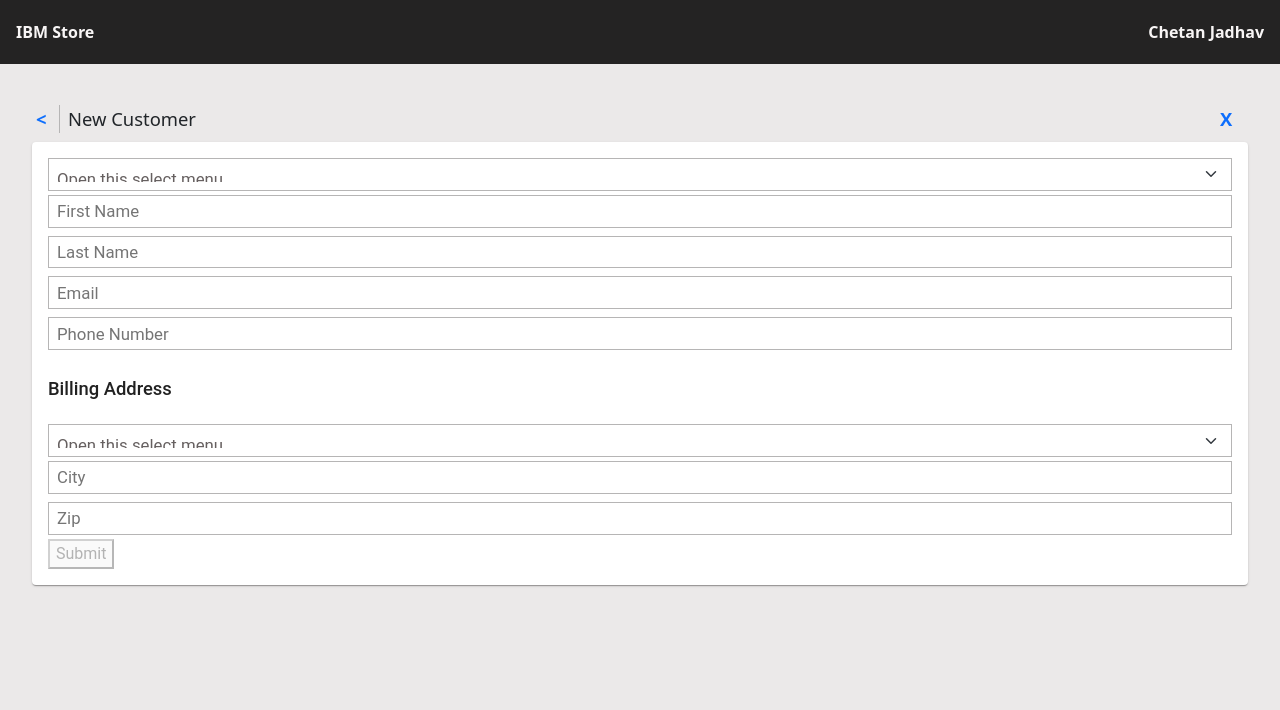
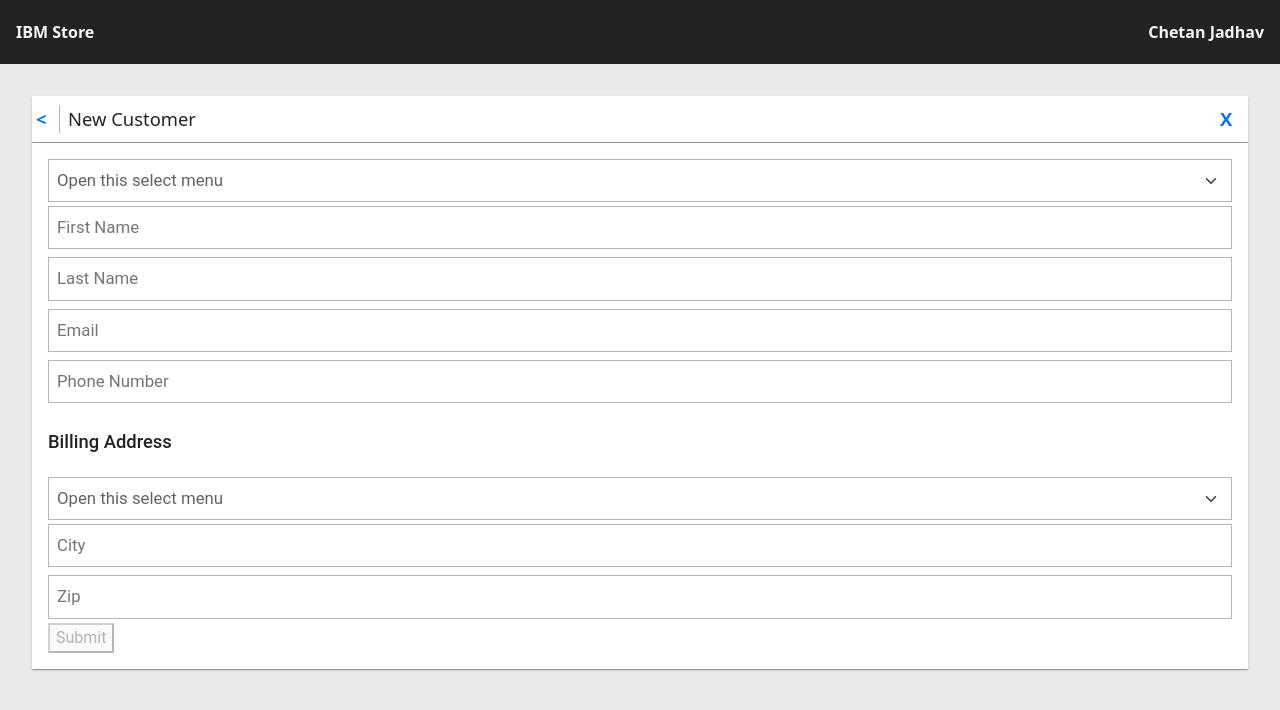
Before and after one commit to Anurag94Singh/CustomerLookUp, an Angular app: page /add-customer in a window 1280 px wide. Shown: the top 710 px of the page. Built offline with nearby package versions, Linux system fonts and the light colour scheme.

Commit message:
2 files modified

```diff
--- a/src/app/customer/components/new-customer/new-customer.component.scss
+++ b/src/app/customer/components/new-customer/new-customer.component.scss
@@ -52,12 +52,21 @@ section#customer-form-section {
     }
   }
 }
-.select-field {
-  border: 1px solid;
-  mat-form-field {
-    width: 100%;
+
+@media (min-width: 480px) {
+  section#customer-form-section {
+    .top-action-area {
+      background-color: #ffffff;
+      margin-bottom: 1px;
+      box-shadow: 0px 2px 1px -1px rgb(0 0 0 / 20%), 0px 1px 1px 0px rgb(0 0 0 / 14%), 0px 1px 3px 0px rgb(0 0 0 / 12%) !important;
+    }
+    form {
+      input {
+        height: auto;
+      }
+      .form-select {
+        height: auto;
+      }
+    }
   }
 }
-::ng-deep .mat-form-field-appearance-legacy .mat-form-field-underline {
-  height: 0px !important;
-}
--- a/src/styles.css
+++ b/src/styles.css
@@ -86,3 +86,7 @@ h5,
 h6 {
   margin-bottom: 0rem;
 }
+
+.mat-card {
+  border-radius: 0rem !important;
+}
```
